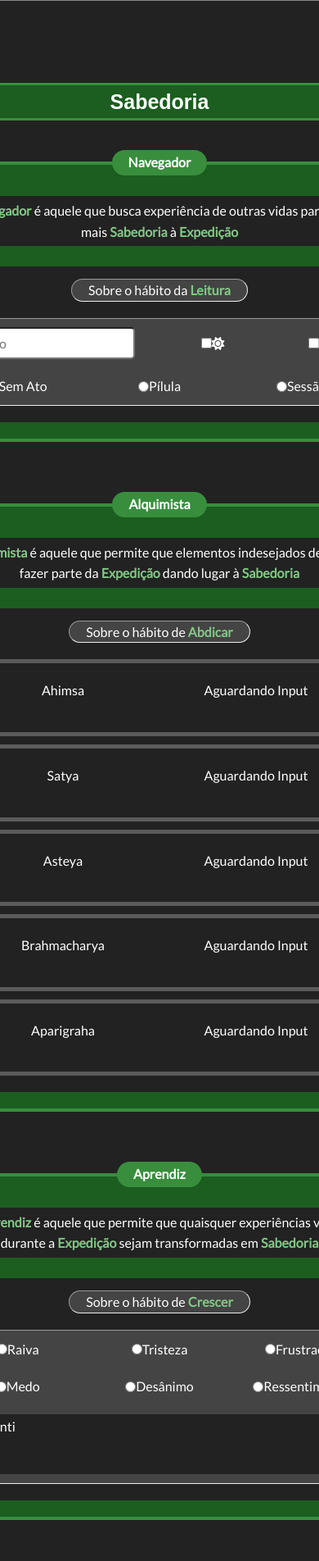
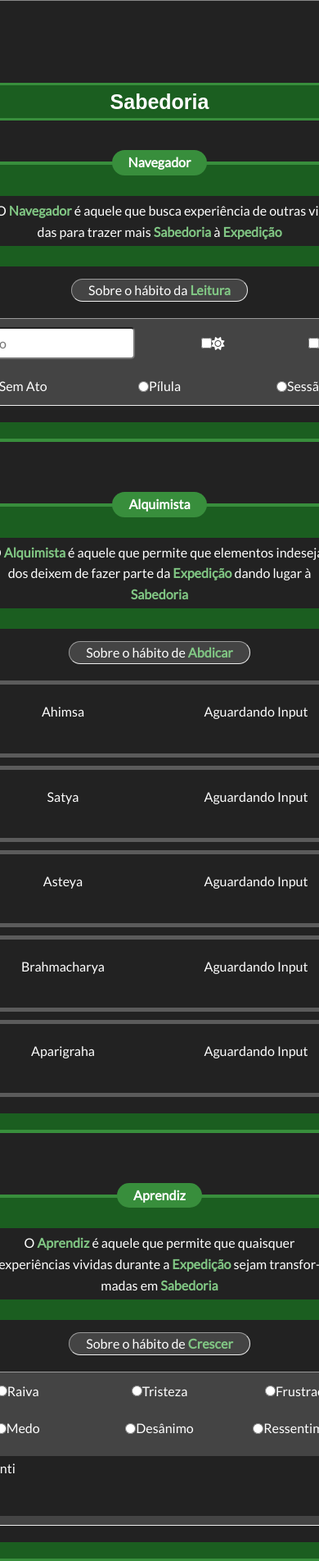
Before and after one commit to Matheus-Homem/EnduranceProject, a Flask app: template src/web/templates/form_night_new.html in a window 390 px wide; the page is wider, and only the part inside the window is pictured. Shown: the part 604-2508 px from the top of that part at 82% size. Run offline with Flask 3, Linux system fonts and the light colour scheme; the template is opened without the code that fills it, so the values that code supplies are empty; some libraries are stand-ins or nearby versions; some web fonts are replaced.

Commit message:
Refactor inner-box.css for consistent styling and responsiveness

```diff
--- a/src/web/static/inner-box.css
+++ b/src/web/static/inner-box.css
@@ -20,6 +20,13 @@
     border-radius: 20px;
     width: 100%;
     max-width: 700px;
+}
+
+.box-role span {
+    display: inline-block;
+    width: 80%;
+    hyphens: auto;
+    margin: 0 auto;
 }
 
 .box-input {
```
